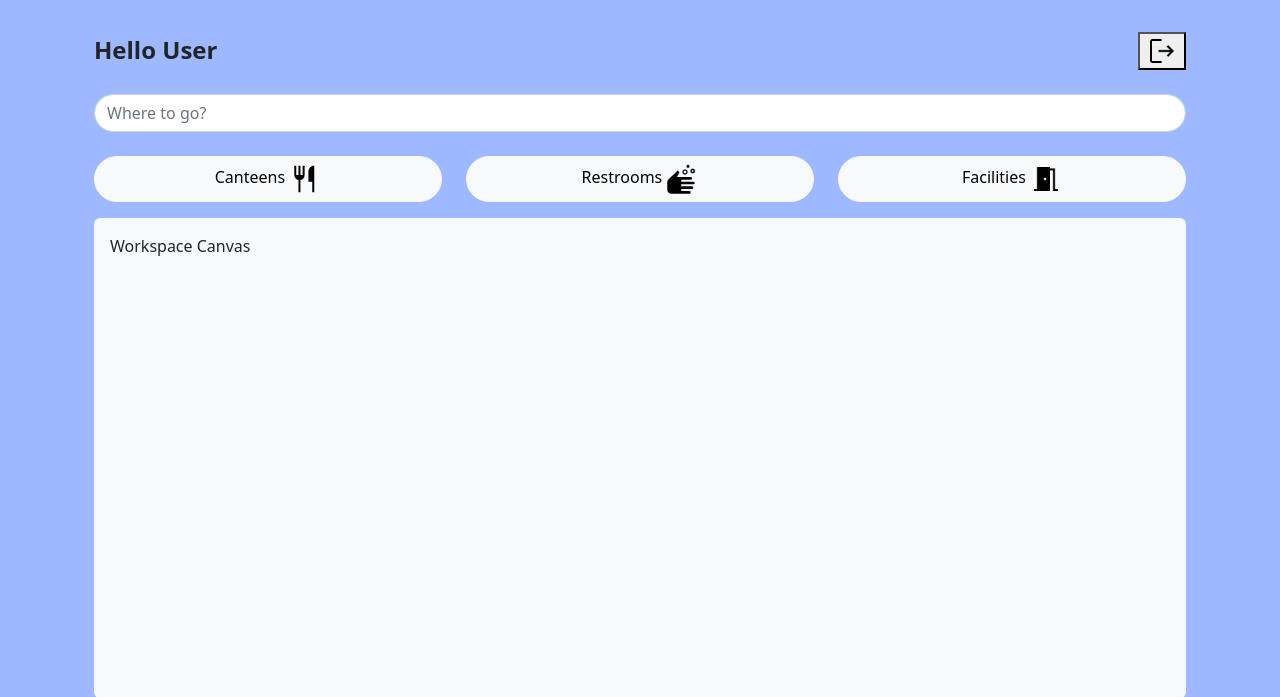
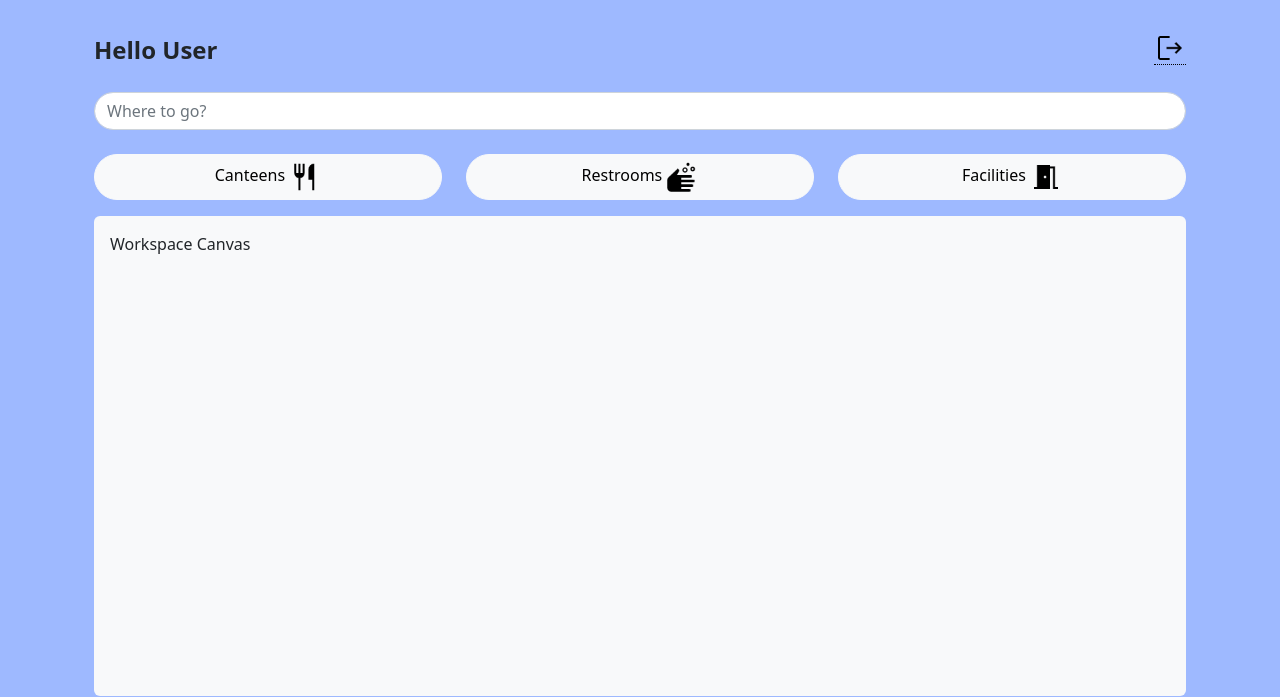
Before and after one commit to KurtDenzel/Caminos-Wayfinding, a PHP site: page /mapping.php in a window 1280 px wide. Shown: the top 697 px of the page. Run offline with PHP 8.4, Linux system fonts and the light colour scheme.

Commit message:
Update mapping.php

```diff
--- a/mapping.php
+++ b/mapping.php
@@ -29,6 +29,38 @@
 		  border-radius: 15px;
 		}
 
+		.useraccount:hover {
+		    cursor:pointer;
+		}
+
+		.hovertext {
+		  position: relative;
+		  border-bottom: 1px dotted black;
+		}
+
+		.hovertext:before {
+		  content: attr(data-hover);
+		  visibility: hidden;
+		  opacity: 0;
+		  width: 140px;
+		  background-color: black;
+		  color: #fff;
+		  text-align: center;
+		  border-radius: 5px;
+		  padding: 5px 0;
+		  transition: opacity 1s ease-in-out;
+
+		  position: absolute;
+		  z-index: 1;
+		  left: 0;
+		  top: 110%;
+		}
+
+		.hovertext:hover:before {
+		  opacity: 1;
+		  visibility: visible;
+		}
+
 	</style>
 
 </head>
@@ -51,11 +83,9 @@
 			    </div>
 
 			    <div class="col-sm text-end">
-			    	<button onclick="window.location.href='PV_login.php';">
-			    		<span class="material-symbols-outlined">
-							<img src="images/logout.png" style="width: 4vh">
-						</span>
-			    	</button>
+					<img class="useraccount hovertext" src="images/logout.png" style="width: 4vh"
+							data-hover="Hello, this is the tooltip"
+								onclick="window.location.href='PV_login.php'; cursor:pointer;">
 			    </div>
 
 			  </div>
```
